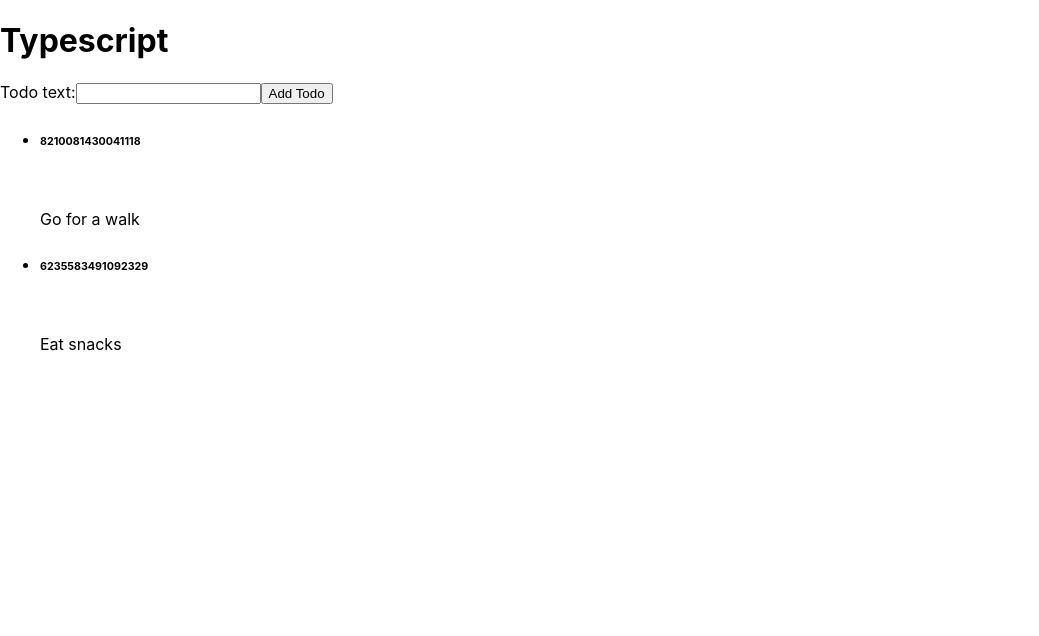
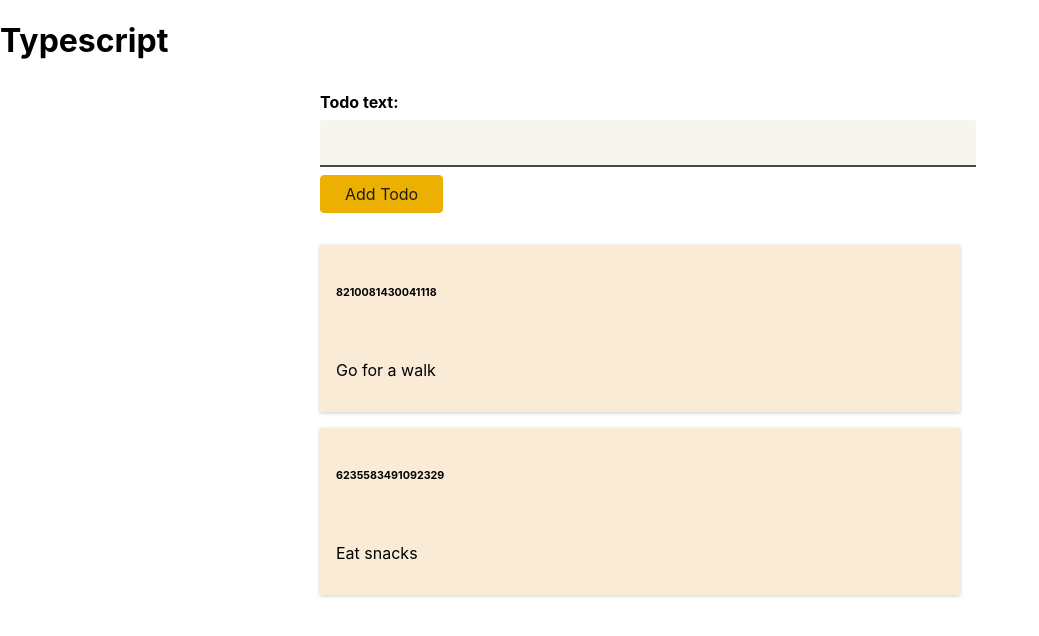
Before and after one commit to RZFalcore/udemy-react-ts, a React (Create React App) app: page / in a window 1280 px wide. Shown: the top 636 px of the page, without its empty margins (0-1039 px from the left). Built offline with nearby package versions, Linux system fonts and the light colour scheme.

Commit message:
added styles

```diff
--- /dev/null
+++ b/src/components/NewTodo.module.css
@@ -0,0 +1,42 @@
+.form {
+    width: 40rem;
+    margin: 2rem auto;
+
+}
+
+.form label {
+    display: block;
+    font-weight: bold;
+    margin-bottom: 0.5rem;
+}
+
+.form input {
+    display: block;
+    width: 100%;
+    font: inherit;
+    font-size: 1.5rem;
+    padding: 0.5rem;
+    border-radius: 4px;
+    background-color: #f7f5ef;
+    border: none;
+    border-bottom: 2px solid #494844;
+    border-bottom-right-radius: 0;
+    border-bottom-left-radius: 0;
+    margin-bottom: 0.5rem;
+}
+
+.form button {
+    font: inherit;
+    background-color: #ebb002;
+    border: 1px solid #ebb002;
+    color: #201d0f;
+    padding: 0.5rem 1.5rem;
+    border-radius: 4px;
+    cursor: pointer;
+}
+
+.form button:hover,
+.form button:active {
+    background-color: #ebc002;
+    border-color: #ebc002;
+}
--- a/src/components/NewTodo.tsx
+++ b/src/components/NewTodo.tsx
@@ -1,4 +1,5 @@
 import React, { useRef } from 'react';
+import styles from './NewTodo.module.css'
 
 const NewTodo : React.FC<{onAddTodo: (text: string) => void}> = ({onAddTodo}) => {
     const todoInputRef = useRef<HTMLInputElement>(null);
@@ -20,7 +21,7 @@
         todoInputRef.current!.value = "";
     }
     return (
-        <form onSubmit={submitHandler}>
+        <form className={styles.form} onSubmit={submitHandler}>
             <label htmlFor="todo">Todo text:</label>
             <input type="text" name="todo" id="todo" ref={todoInputRef}/>
             <button>Add Todo</button>
--- /dev/null
+++ b/src/components/TodoItem.module.css
@@ -0,0 +1,6 @@
+.item {
+    margin: 1rem 0;
+    box-shadow: 0 1px 4px rgba(0, 0, 0, 0.2);
+    padding: 1rem;
+    background-color: antiquewhite;
+}
--- a/src/components/TodoItem.tsx
+++ b/src/components/TodoItem.tsx
@@ -1,8 +1,9 @@
 import React from 'react';
+import styles from './TodoItem.module.css'
 
-const TodoItem: React.FC<{ id: number, text: string }> = ({id, text}) => {
+const TodoItem: React.FC<{ id: number, text: string }> = ({ id, text }) => {
     return (
-        <li key={id}>
+        <li className={styles.item} key={id}>
             <h6>{id}</h6>
             <br/>
             <p>{text}</p>
--- /dev/null
+++ b/src/components/Todos.module.css
@@ -0,0 +1,6 @@
+.todos {
+    list-style: none;
+    margin: 2rem auto;
+    padding: 0;
+    width: 40rem;
+}
--- a/src/components/Todos.tsx
+++ b/src/components/Todos.tsx
@@ -1,9 +1,10 @@
 import React from 'react';
 import Todo from '../models/todo';
 import TodoItem from './TodoItem';
+import styles from './Todos.module.css'
 
 const Todos: React.FC<{items: Todo[]}> = ({items}) =>  {
-    return <ul>
+    return <ul className={styles.todos}>
         {items.map(item => <TodoItem key={item.id} id={item.id} text={item.text}/>)}
     </ul>
 };
```
